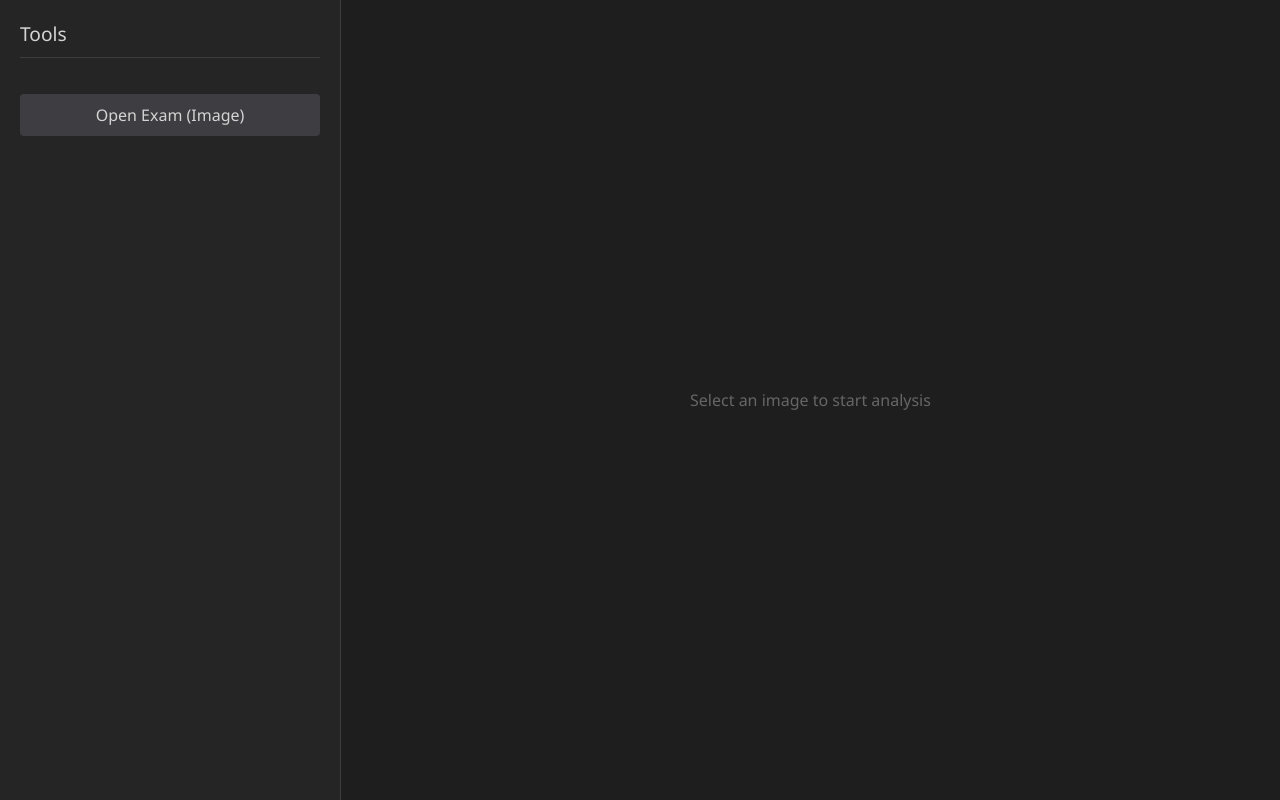
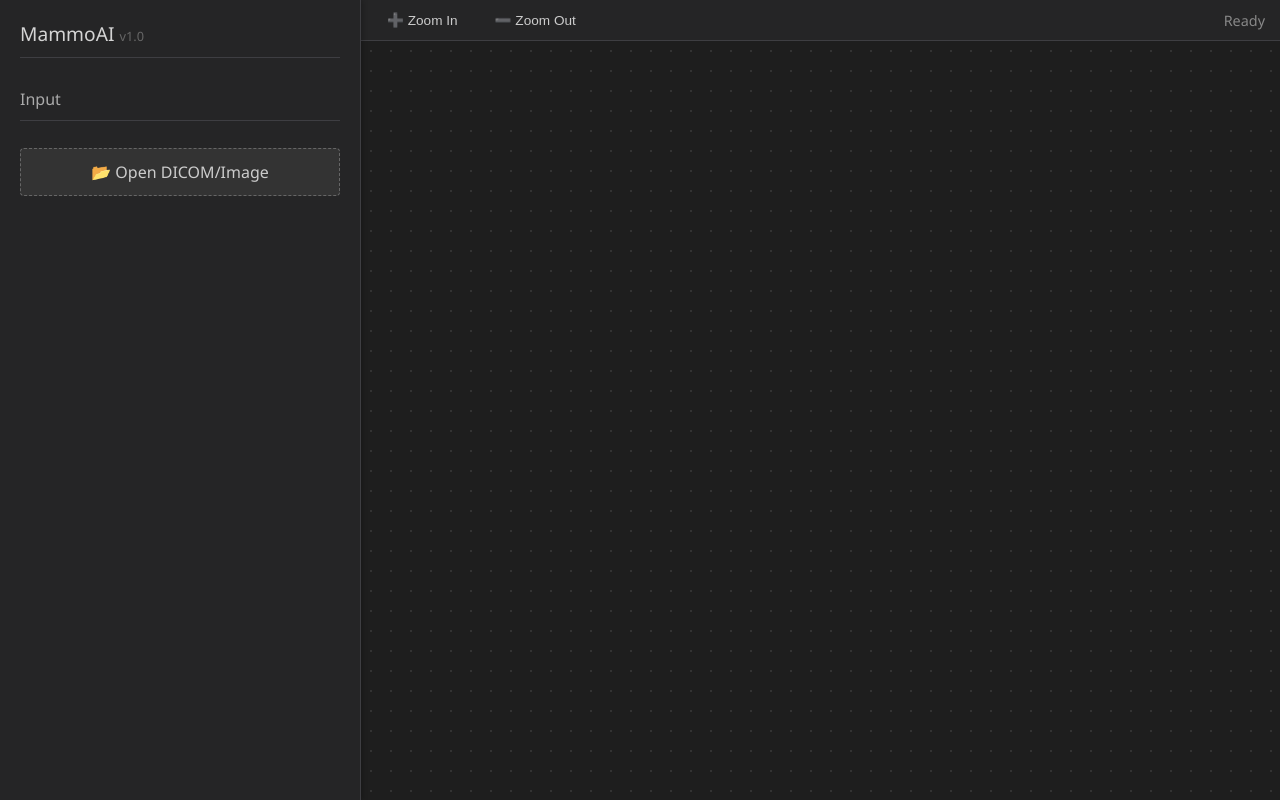
Before and after one commit to Cieliocas/mamografia-bi-rads-ia, a Flask app: page / in a window 1280 px wide. Run offline with Flask 3, Linux system fonts and the light colour scheme.

Commit message:
feat: Implement Professional UI with Zoom/Pan and Opacity controls

```diff
--- /dev/null
+++ b/src/web_app/static/css/style.css
@@ -0,0 +1,193 @@
+:root {
+    --bg-color: #1e1e1e;
+    --panel-color: #252526;
+    --text-color: #d4d4d4;
+    --accent-color: #007acc;
+    --border-color: #3e3e42;
+    --success-color: #4ec9b0;
+    --warning-color: #ce9178;
+    --danger-color: #f44747;
+}
+
+body {
+    font-family: 'Segoe UI', Tahoma, Geneva, Verdana, sans-serif;
+    margin: 0;
+    padding: 0;
+    background-color: var(--bg-color);
+    color: var(--text-color);
+    display: flex;
+    height: 100vh;
+    overflow: hidden;
+}
+
+/* Sidebar */
+.sidebar {
+    width: 320px;
+    background-color: var(--panel-color);
+    border-right: 1px solid var(--border-color);
+    padding: 20px;
+    display: flex;
+    flex-direction: column;
+    gap: 20px;
+    box-shadow: 2px 0 5px rgba(0,0,0,0.2);
+    z-index: 10;
+}
+
+h2, h3 {
+    margin-top: 0;
+    font-weight: 500;
+    border-bottom: 1px solid var(--border-color);
+    padding-bottom: 10px;
+}
+
+h2 { font-size: 1.2rem; margin-bottom: 10px; }
+h3 { font-size: 1rem; color: #aaa; margin-bottom: 15px; }
+
+/* Controls */
+.control-group {
+    display: flex;
+    flex-direction: column;
+    gap: 12px;
+}
+
+.file-label {
+    display: flex;
+    align-items: center;
+    justify-content: center;
+    padding: 12px;
+    background-color: #333;
+    border: 1px dashed #666;
+    color: #ccc;
+    cursor: pointer;
+    border-radius: 4px;
+    transition: all 0.2s;
+}
+
+.file-label:hover {
+    background-color: #3a3a3a;
+    border-color: var(--accent-color);
+    color: white;
+}
+
+input[type="file"] { display: none; }
+
+button {
+    background-color: var(--accent-color);
+    color: white;
+    border: none;
+    padding: 10px 15px;
+    cursor: pointer;
+    border-radius: 4px;
+    font-size: 0.9rem;
+    font-weight: 500;
+    transition: background 0.2s;
+}
+
+button:hover { filter: brightness(1.1); }
+button:active { transform: translateY(1px); }
+
+.slider-container {
+    display: flex;
+    flex-direction: column;
+    gap: 5px;
+}
+
+.slider-label {
+    font-size: 0.85rem;
+    display: flex;
+    justify-content: space-between;
+}
+
+input[type="range"] {
+    width: 100%;
+    accent-color: var(--accent-color);
+}
+
+/* Main Content Area */
+.main-content {
+    flex-grow: 1;
+    display: flex;
+    flex-direction: column;
+    background-color: #1e1e1e;
+    position: relative;
+    overflow: hidden;
+}
+
+.toolbar {
+    height: 40px;
+    background-color: var(--panel-color);
+    border-bottom: 1px solid var(--border-color);
+    display: flex;
+    align-items: center;
+    padding: 0 15px;
+    gap: 15px;
+}
+
+.tool-btn {
+    background: none;
+    border: 1px solid transparent;
+    color: #ccc;
+    padding: 5px 10px;
+    font-size: 0.85rem;
+}
+
+.tool-btn:hover { background-color: #333; }
+.tool-btn.active { background-color: #444; border-color: #555; color: white; }
+
+.canvas-container {
+    flex-grow: 1;
+    position: relative;
+    overflow: hidden;
+    cursor: grab;
+    display: flex;
+    justify-content: center;
+    align-items: center;
+    background-image: radial-gradient(#333 1px, transparent 1px);
+    background-size: 20px 20px;
+}
+
+.canvas-container:active { cursor: grabbing; }
+
+#image-layer, #mask-layer {
+    position: absolute;
+    top: 50%;
+    left: 50%;
+    transform: translate(-50%, -50%); /* Initial centering */
+    max-width: none; /* Allow scaling */
+    pointer-events: none; /* Let clicks pass through to container */
+    transform-origin: center center;
+}
+
+#mask-layer {
+    mix-blend-mode: normal; /* We control opacity manually */
+    opacity: 0.5;
+    filter: hue-rotate(90deg); /* Optional: Shift mask color if it's white */
+}
+
+/* Status & Validation */
+.status-panel {
+    margin-top: auto;
+    border-top: 1px solid var(--border-color);
+    padding-top: 20px;
+}
+
+.classification-result {
+    font-weight: bold;
+    color: var(--success-color);
+    font-size: 1.1rem;
+    margin-bottom: 15px;
+    padding: 10px;
+    background: rgba(78, 201, 176, 0.1);
+    border-radius: 4px;
+    border-left: 4px solid var(--success-color);
+}
+
+select {
+    width: 100%;
+    padding: 8px;
+    margin-bottom: 10px;
+    background-color: #333;
+    color: white;
+    border: 1px solid #555;
+    border-radius: 4px;
+}
--- /dev/null
+++ b/src/web_app/static/js/script.js
@@ -0,0 +1,136 @@
+let scale = 1;
+let warning = false;
+let translateX = 0;
+let translateY = 0;
+let isDragging = false;
+let startX, startY;
+
+const imgLayer = document.getElementById('image-layer');
+const maskLayer = document.getElementById('mask-layer');
+const container = document.getElementById('canvas-container');
+
+// --- Upload & Predict ---
+async function handleUpload(input) {
+    if (input.files && input.files[0]) {
+        const formData = new FormData();
+        formData.append('file', input.files[0]);
+
+        document.getElementById('status-text').innerText = "Processing AI Analysis...";
+        document.getElementById('status-text').style.display = 'block';
+
+        try {
+            const response = await fetch('/predict', {
+                method: 'POST',
+                body: formData
+            });
+
+            const data = await response.json();
+
+            if (data.error) {
+                alert("Error: " + data.error);
+                return;
+            }
+
+            // Update Images
+            imgLayer.src = data.image;
+            maskLayer.src = data.mask;
+
+            // Show Layers
+            imgLayer.style.display = 'block';
+            maskLayer.style.display = 'block';
+
+            // Reset View
+            resetView();
+
+            // Activate UI
+            document.getElementById('controls-panel').style.display = 'flex';
+            document.getElementById('ai-result').innerText = data.classification;
+            document.getElementById('status-text').style.display = 'none';
+
+        } catch (error) {
+            console.error('Error:', error);
+            alert("Failed to process image.");
+            document.getElementById('status-text').innerText = "Error processing image.";
+        }
+    }
+}
+
+// --- Zoom & Pan Logic ---
+
+function updateTransform() {
+    const style = `translate(calc(-50% + ${translateX}px), calc(-50% + ${translateY}px)) scale(${scale})`;
+    imgLayer.style.transform = style;
+    maskLayer.style.transform = style;
+}
+
+function zoom(delta) {
+    const newScale = scale + delta;
+    if (newScale > 0.1 && newScale < 10) {
+        scale = newScale;
+        updateTransform();
+    }
+}
+
+function resetView() {
+    scale = 1;
+    translateX = 0;
+    translateY = 0;
+    updateTransform();
+}
+
+// Mouse Wheel Zoom
+container.addEventListener('wheel', (e) => {
+    e.preventDefault();
+    const delta = e.deltaY * -0.001;
+    zoom(delta * 5); // Speed multiplier
+});
+
+// Dragging (Pan)
+container.addEventListener('mousedown', (e) => {
+    isDragging = true;
+    startX = e.clientX - translateX;
+    startY = e.clientY - translateY;
+    container.style.cursor = 'grabbing';
+});
+
+window.addEventListener('mouseup', () => {
+    isDragging = false;
+    container.style.cursor = 'grab';
+});
+
+window.addEventListener('mousemove', (e) => {
+    if (!isDragging) return;
+    e.preventDefault();
+    translateX = e.clientX - startX;
+    translateY = e.clientY - startY;
+    updateTransform();
+});
+
+// --- UI Controls ---
+
+function setOpacity(value) {
+    maskLayer.style.opacity = value;
+    document.getElementById('opacity-val').innerText = Math.round(value * 100) + '%';
+}
+
+function toggleMask() {
+    const current = maskLayer.style.display;
+    maskLayer.style.display = current === 'none' ? 'block' : 'none';
+}
+
+async function submitValidation() {
+    const validationData = {
+        ai_classification: document.getElementById('ai-result').innerText,
+        user_classification: document.getElementById('user-val').value,
+        timestamp: new Date().toISOString()
+    };
+
+    const response = await fetch('/validate', {
+        method: 'POST',
+        headers: {'Content-Type': 'application/json'},
+        body: JSON.stringify(validationData)
+    });
+
+    const result = await response.json();
+    alert("Validation Saved: " + result.status);
+}
--- a/src/web_app/templates/index.html
+++ b/src/web_app/templates/index.html
@@ -1,244 +1,84 @@
 <!DOCTYPE html>
 <html lang="en">
+
 <head>
     <meta charset="UTF-8">
     <meta name="viewport" content="width=device-width, initial-scale=1.0">
-    <title>MammoAI - Radiologist Assistant</title>
-    <style>
-        :root {
-            --bg-color: #1e1e1e;
-            --panel-color: #252526;
-            --text-color: #d4d4d4;
-            --accent-color: #007acc;
-            --border-color: #3e3e42;
-        }
+    <title>MammoAI - Radiologist Workbench</title>
+    <!-- Link to external CSS -->
+    <link rel="stylesheet" href="{{ url_for('static', filename='css/style.css') }}">
+    <!-- Load Icons (optional, using text for now) -->
+</head>
 
-        body {
-            font-family: 'Segoe UI', Tahoma, Geneva, Verdana, sans-serif;
-            margin: 0;
-            padding: 0;
-            background-color: var(--bg-color);
-            color: var(--text-color);
-            display: flex;
-            height: 100vh;
-            overflow: hidden;
-        }
-
-        .sidebar {
-            width: 300px;
-            background-color: var(--panel-color);
-            border-right: 1px solid var(--border-color);
-            padding: 20px;
-            display: flex;
-            flex-direction: column;
-            gap: 20px;
-        }
-
-        .main-content {
-            flex-grow: 1;
-            display: flex;
-            justify-content: center;
-            align-items: center;
-            background-color: #1e1e1e;
-            position: relative;
-        }
-
-        h2 {
-            margin-top: 0;
-            font-weight: normal;
-            font-size: 1.2rem;
-            border-bottom: 1px solid var(--border-color);
-            padding-bottom: 10px;
-        }
-
-        .control-group {
-            display: flex;
-            flex-direction: column;
-            gap: 10px;
-        }
-
-        button {
-            background-color: var(--accent-color);
-            color: white;
-            border: none;
-            padding: 10px;
-            cursor: pointer;
-            border-radius: 4px;
-            font-size: 0.9rem;
-        }
-
-        button:hover {
-            opacity: 0.9;
-        }
-
-        button.secondary {
-            background-color: var(--border-color);
-        }
-
-        .image-container {
-            position: relative;
-            max-width: 90%;
-            max-height: 90%;
-            border: 1px solid var(--border-color);
-            background-image: linear-gradient(45deg, #2a2a2a 25%, transparent 25%), linear-gradient(-45deg, #2a2a2a 25%, transparent 25%), linear-gradient(45deg, transparent 75%, #2a2a2a 75%), linear-gradient(-45deg, transparent 75%, #2a2a2a 75%);
-            background-size: 20px 20px;
-            background-position: 0 0, 0 10px, 10px -10px, -10px 0px;
-        }
-
-        img {
-            max-width: 100%;
-            max-height: 80vh;
-            display: block;
-        }
-
-        .mask-overlay {
-            position: absolute;
-            top: 0;
-            left: 0;
-            width: 100%;
-            height: 100%;
-            opacity: 0.5;
-            pointer-events: none;
-            mix-blend-mode: screen;
-            /* Simple overlay, JS will handle advanced rendering */
-        }
-
-        .status-panel {
-            margin-top: auto;
-            border-top: 1px solid var(--border-color);
-            padding-top: 20px;
-        }
-
-        .classification {
-            font-weight: bold;
-            color: #4ec9b0;
-            margin-bottom: 10px;
-        }
-
-        input[type="file"] {
-            display: none;
-        }
-
-        .file-label {
-            display: block;
-            padding: 10px;
-            background-color: var(--border-color);
-            text-align: center;
-            cursor: pointer;
-            border-radius: 4px;
-        }
-    </style>
-</head>
 <body>
 
+    <!-- SIDEBAR PANEL -->
     <div class="sidebar">
-        <h2>Tools</h2>
+        <h2>MammoAI <span style="font-size: 0.8rem; color: #666;">v1.0</span></h2>
 
+        <!-- Upload Section -->
         <div class="control-group">
-            <label for="file-upload" class="file-label">Open Exam (Image)</label>
-            <input id="file-upload" type="file" accept="image/*" onchange="handleUpload(this)">
+            <h3>Input</h3>
+            <label for="file-upload" class="file-label">
+                <span>📂 Open DICOM/Image</span>
+            </label>
+            <input id="file-upload" type="file" accept="image/*,.dcm" onchange="handleUpload(this)">
         </div>
 
-        <div class="control-group" id="controls" style="display:none;">
-            <button onclick="toggleMask()">Toggle AI Mask</button>
+        <!-- AI Controls (Hidden until upload) -->
+        <div id="controls-panel" class="control-group" style="display:none;">
+            <h3>Visualization</h3>
 
+            <div class="slider-container">
+                <div class="slider-label">
+                    <span>Mask Opacity</span>
+                    <span id="opacity-val">50%</span>
+                </div>
+                <input type="range" min="0" max="1" step="0.1" value="0.5" oninput="setOpacity(this.value)">
+            </div>
+
+            <button onclick="toggleMask()" class="secondary">👁️ Toggle Mask</button>
+            <button onclick="resetView()" class="secondary">⟲ Reset View</button>
+
+            <!-- Analysis Results -->
             <div class="status-panel">
-                <h3>AI Analysis</h3>
-                <div id="ai-result" class="classification">No exam loaded</div>
+                <h3>AI Diagnosis</h3>
+                <div id="ai-result" class="classification-result">Waiting...</div>
 
-                <label>Validate Classification:</label>
-                <select id="user-val" style="width: 100%; padding: 8px; margin: 10px 0; background: #333; color: white; border: 1px solid #555;">
+                <label style="font-size: 0.9rem; margin-bottom: 5px; display:block;">Radiologist Validation:</label>
+                <select id="user-val">
+                    <option value="" disabled selected>Select classification...</option>
                     <option value="1">BI-RADS 1: Negative</option>
                     <option value="2">BI-RADS 2: Benign</option>
                     <option value="3">BI-RADS 3: Probably Benign</option>
                     <option value="4">BI-RADS 4: Suspicious</option>
                     <option value="5">BI-RADS 5: Highly Suspicious</option>
                 </select>
-                <button onclick="submitValidation()">Check / Approve</button>
+                <button onclick="submitValidation()">✅ Approve / Save</button>
             </div>
         </div>
     </div>
 
+    <!-- MAIN VIEWER AREA -->
     <div class="main-content">
-        <div class="image-container" id="img-container" style="display:none;">
-            <img id="main-image" src="" alt="Mammogram">
-            <img id="mask-image" class="mask-overlay" src="" alt="Mask" style="display:none;">
+        <!-- Toolbar (Zoom/Pan Tools) -->
+        <div class="toolbar">
+            <button class="tool-btn" onclick="zoom(0.1)">➕ Zoom In</button>
+            <button class="tool-btn" onclick="zoom(-0.1)">➖ Zoom Out</button>
+            <span style="flex-grow: 1;"></span>
+            <span id="status-text" style="color: #888; font-size: 0.9rem;">Ready</span>
         </div>
-        <div id="placeholder-text" style="color: #666;">Select an image to start analysis</div>
+
+        <!-- Image Canvas -->
+        <div class="canvas-container" id="canvas-container">
+            <!-- Layers stack on top of each other -->
+            <img id="image-layer" src="" alt="Mammogram" style="display:none;">
+            <img id="mask-layer" src="" alt="Segmentation Mask" style="display:none;">
+        </div>
     </div>
 
-    <script>
-        let currentClassification = "";
+    <!-- Link to external JS -->
+    <script src="{{ url_for('static', filename='js/script.js') }}"></script>
+</body>
 
-        async function handleUpload(input) {
-            if (input.files && input.files[0]) {
-                const formData = new FormData();
-                formData.append('file', input.files[0]);
-
-                document.getElementById('placeholder-text').innerText = "Processing...";
-
-                try {
-                    const response = await fetch('/predict', {
-                        method: 'POST',
-                        body: formData
-                    });
-
-                    const data = await response.json();
-
-                    if (data.error) {
-                        alert("Error: " + data.error);
-                        return;
-                    }
-
-                    // Display Image & Mask
-                    const mainImg = document.getElementById('main-image');
-                    const maskImg = document.getElementById('mask-image');
-
-                    mainImg.src = data.image;
-                    maskImg.src = data.mask;
-
-                    document.getElementById('img-container').style.display = 'block';
-                    document.getElementById('placeholder-text').style.display = 'none';
-                    document.getElementById('controls').style.display = 'flex';
-
-                    // Show Result
-                    document.getElementById('ai-result').innerText = data.classification;
-                    currentClassification = data.classification;
-
-                    // Default mask on
-                    maskImg.style.display = 'block';
-
-                } catch (error) {
-                    console.error('Error:', error);
-                    alert("Failed to process image.");
-                }
-            }
-        }
-
-        function toggleMask() {
-            const mask = document.getElementById('mask-image');
-            mask.style.display = mask.style.display === 'none' ? 'block' : 'none';
-        }
-
-        async function submitValidation() {
-            const userChoice = document.getElementById('user-val').value;
-            const validationData = {
-                ai_classification: currentClassification,
-                user_classification: userChoice,
-                timestamp: new Date().toISOString()
-            };
-
-            const response = await fetch('/validate', {
-                method: 'POST',
-                headers: {
-                    'Content-Type': 'application/json'
-                },
-                body: JSON.stringify(validationData)
-            });
-
-            const result = await response.json();
-            alert("Validation Saved: " + result.status);
-        }
-    </script>
-</body>
 </html>
```
